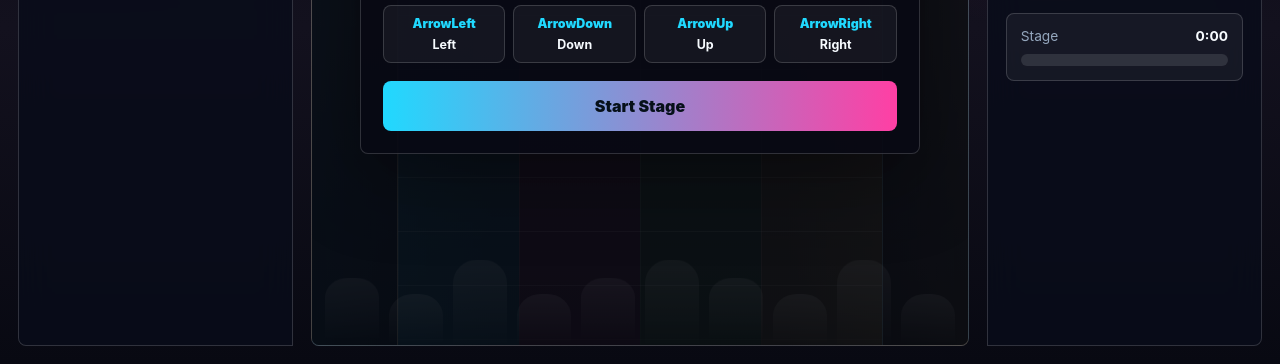
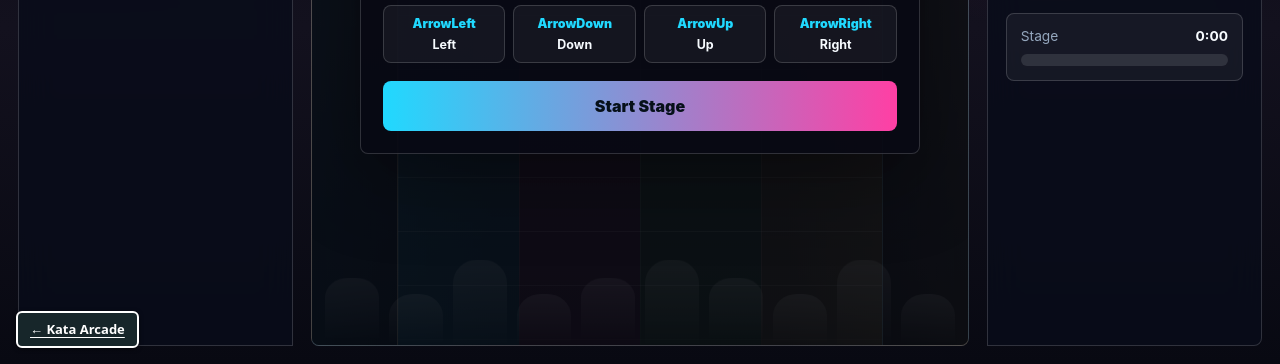
Before and after one commit to intrepion/kata-dance-dance-revolution-clone-codex-openai-gpt-5.5-light, a plain HTML site: page index.html in a window 1280 px wide. Shown: the part 436-800 px from the top of the page. Drawn offline with Linux system fonts and the light colour scheme.

Commit message:
Add link back to Kata Arcade

```diff
--- a/index.html
+++ b/index.html
@@ -5,8 +5,13 @@
     <meta name="viewport" content="width=device-width, initial-scale=1">
     <title>Neon Step District</title>
     <link rel="stylesheet" href="styles.css">
-  </head>
+  <style>[data-kata-arcade-nav] a:focus-visible { outline: 3px solid #ffdf70 !important; outline-offset: 3px; }</style>
+</head>
   <body>
+    <div role="navigation" aria-label="Arcade navigation" data-kata-arcade-nav style="all:initial;display:block;position:fixed;left:8px;bottom:max(8px,env(safe-area-inset-bottom));z-index:2147483647;font:600 13px/1.3 system-ui,sans-serif;">
+      <a href="https://intrepion.github.io/" style="display:inline-block;margin:8px;padding:8px 12px;border:2px solid #fff;border-radius:6px;background:#17262a;color:#fff;text-decoration:underline;text-underline-offset:3px;box-shadow:0 1px 4px #0008;">← Kata Arcade</a>
+    </div>
+
     <main class="shell">
       <section class="hud hud-left" aria-label="Stage status">
         <div class="brand">
```
